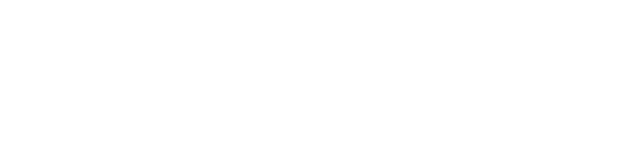
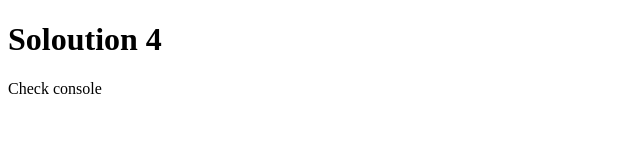
Before and after one commit to Samoliw/Module-4, a plain HTML site: page index.html in a window 1280 px wide. Shown: the whole page, without its empty margins (0-640 px from the left). Drawn offline with Linux system fonts and the light colour scheme.

Commit message:
Update index.html

```diff
--- a/index.html
+++ b/index.html
@@ -10,7 +10,8 @@
 
 <script src="script.js"></script>
 
-
+<h1 style="font-size30px;">Soloution 4</h1>
+  <p1 style="font-size15px;">Check console</p1>
 
 
 </body>
```
